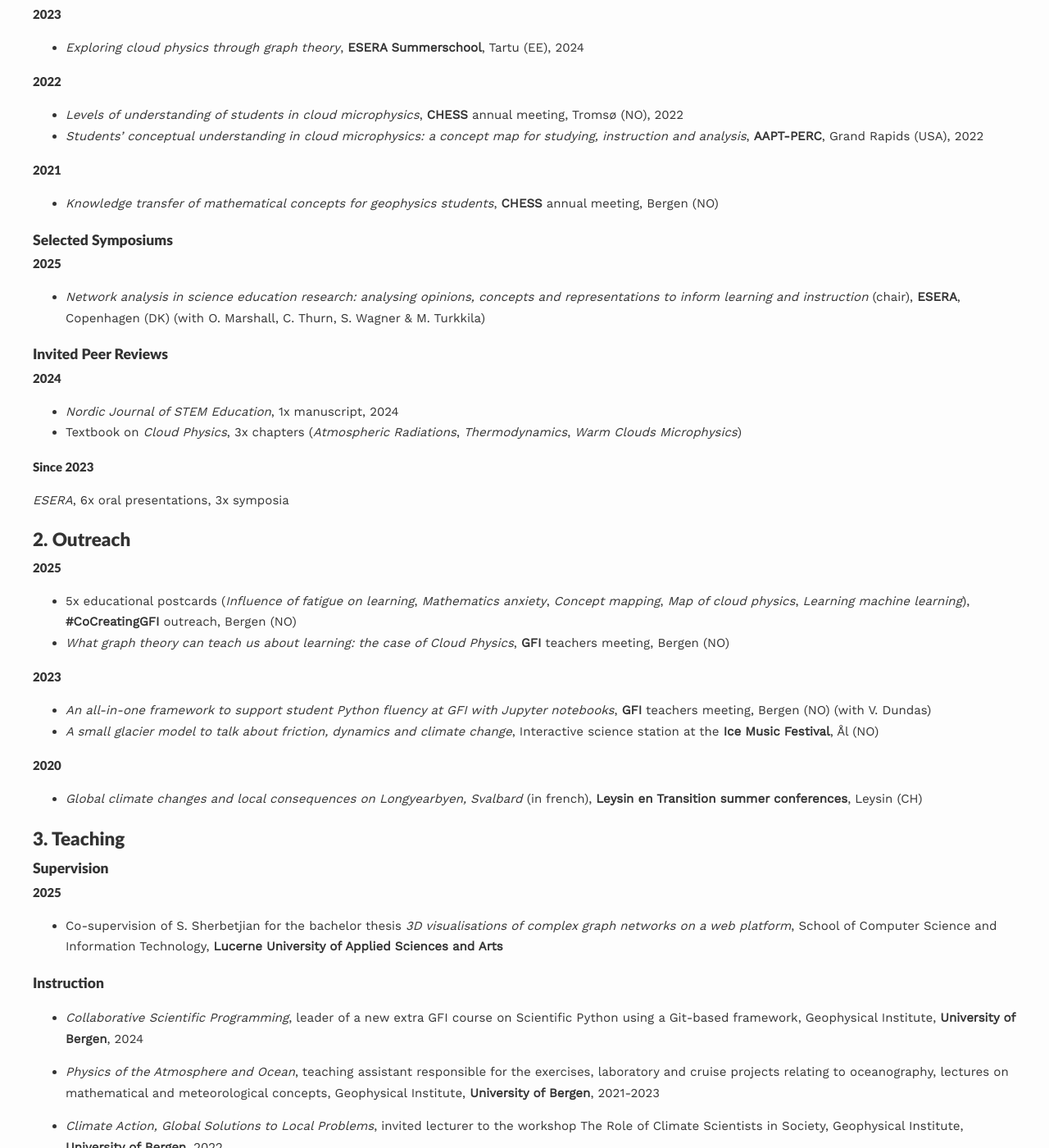
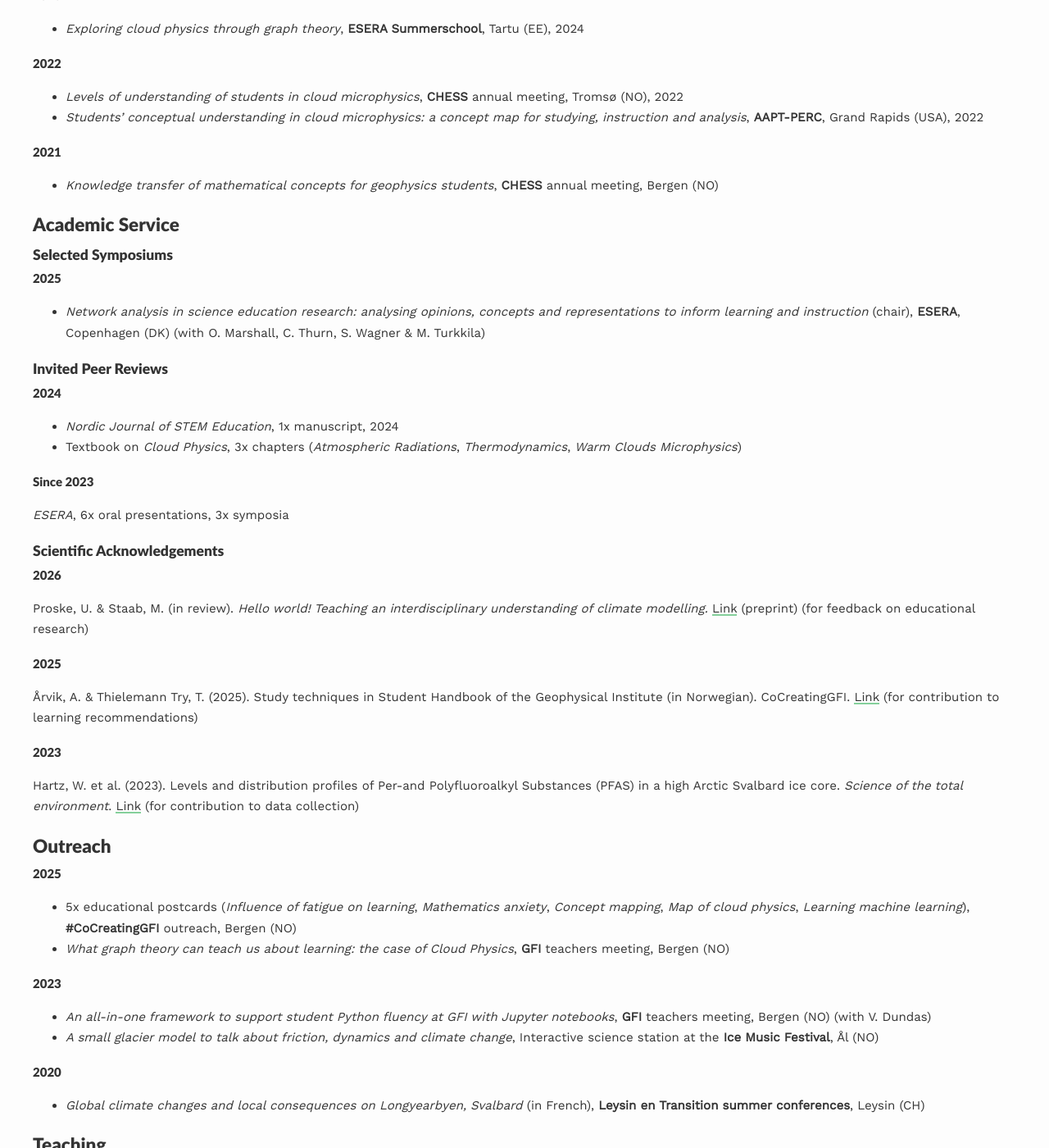
Before and after one commit to julienweihs/julienweihs.github.io, a Jekyll site: the page built from index.md, in a window 1280 px wide and 1400 px high, scrolled down 2658 px. Shown: the whole window at 82% size. Built offline with Jekyll 4.4.1, drawn with Linux system fonts in a browser that asks for light colours; some of the changed text lies outside the part shown.

Commit message:
Refactor and expand scientific communication section
Simplified section headings and removed font tags for clarity. Added 'Academic Service' and 'Scientific Acknowledgements' subsections, and updated language consistency (e.g., capitalization of 'French'). Improved structure for presentations, posters, outreach, and teaching for better readability and organization.

```diff
--- a/index.md
+++ b/index.md
@@ -19,9 +19,9 @@ In my research, I develop methods to quantify characteristics of knowledge and u
 
 ---
 
-# I. Research <font size="3">(1. Publications, 2. Projects)</font>
+# I. Research (Publications, Projects)
 
-## 1. Publications
+## Publications
 **Weihs, J.-P.**, Euler, E., Gjerde, V., & Drange, H. (2025). Exploration of Troublesome and Threshold Concepts in Cloud Microphysics. _Journal of Geoscience Education_. [Link](https://doi.org/10.1080/10899995.2024.2446022)
 
 **Weihs, J.-P.**, & Drange, H. (2025). Représenter et analyser la compréhension conceptuelle de la physique des nuages à l'aide de la théorie des graphes. In V. Munier & M Bächtold (Eds.), _Actes des XIIIe Rencontres scientifiques de l'ARDIST_, 4-7 juin 2024, Montpellier (p. 97-112). Éditions de l'ARDIST. [Link](https://ardist2024.sciencesconf.org/data/pages/Actes_13e_Rencontres_ARDiST.pdf)
@@ -52,7 +52,7 @@ Ramesh, H., **Weihs, J.-P.**, & Madan, G. _'Blown away': Impact of Zonal Winds C
 
 **Weihs, J.-P.** (2019). _Interaction of surface waves with sea-ice in the marginal ice zone_. NTNU. [Link](https://ntnuopen.ntnu.no/ntnu-xmlui/bitstream/handle/11250/2634446/no.ntnu:inspera:43157182:37763738.pdf) (Master's thesis)
 
-## 2. Projects
+## Projects
 
 [iEarth](https://www.iearth.no/): Centre for Integrated Earth Science Education
 
@@ -60,9 +60,9 @@ Ramesh, H., **Weihs, J.-P.**, & Madan, G. _'Blown away': Impact of Zonal Winds C
 
 ---
 
-# II. Scientific Communication <font size="3">(1. Inreach, 2. Outreach, 3. Teaching)</font>
-## 1. Inreach
-### Selected Presentations
+# II. Scientific Communication (Presentations, Posters, Outreach, Teaching)
+
+## Selected Presentations
 #### 2025
 - _Concept maps for teaching and learning, a network-based perspective on understanding and knowledge_, **GFI** annual meeting, Os (NO)
 - _A network-based perspective on understanding and knowledge in STEM: implications for research and teaching_, **SERG** seminar, Bergen (NO)
@@ -75,7 +75,7 @@ Ramesh, H., **Weihs, J.-P.**, & Madan, G. _'Blown away': Impact of Zonal Winds C
 - _Researching and developing geoscience education in Norway: iEarth as a national centre to improve teaching and learning_, **Samtal@SU Geoscience**, Stockholm (SE) (with K. Dunnett & C. Faber)
 - _Exploring cloud physics with graph theory_, **ECER**, Nicosia (CY)
 - _Exploring cloud physics through graph theory_, **ETHZ Atmospheric Physics** group meeting, Zürich (CH)
-- _Exploring cloud physics through graph theory_ (in french), **ARDiST** colloquium, Montpellier (FR)
+- _Exploring cloud physics through graph theory_ (in French), **ARDiST** colloquium, Montpellier (FR)
 - _Exploring cloud physics through graph theory_, **KUPER** group meeting, Copenhagen (DK)
 
 #### 2023
@@ -91,7 +91,7 @@ Ramesh, H., **Weihs, J.-P.**, & Madan, G. _'Blown away': Impact of Zonal Winds C
 #### 2019
 - _Ice-ice collisions and wave energy dissipation in the marginal ice zone_, **AOCEC** group meeting, St. John's (CA)
 
-### Selected Posters
+## Selected Posters
 #### 2025
 - _What does Science mean? Geoscientists' associations with Science_, **iEarth GeoLearning Forum**, Bergen (NO)
 - _What does Science mean? Climate experts' associations with Science_, **BCCR** annual meeting, Bergen (NO)
@@ -111,6 +111,8 @@ Ramesh, H., **Weihs, J.-P.**, & Madan, G. _'Blown away': Impact of Zonal Winds C
 #### 2021
 - _Knowledge transfer of mathematical concepts for geophysics students_, **CHESS** annual meeting, Bergen (NO)
 
+## Academic Service
+
 ### Selected Symposiums
 
 #### 2025
@@ -125,7 +127,18 @@ Ramesh, H., **Weihs, J.-P.**, & Madan, G. _'Blown away': Impact of Zonal Winds C
 #### Since 2023
 _ESERA_, 6x oral presentations, 3x symposia
 
-## 2. Outreach
+### Scientific Acknowledgements
+
+#### 2026
+Proske, U. & Staab, M. (in review). _Hello world! Teaching an interdisciplinary understanding of climate modelling._ [Link](https://doi.org/10.5194/egusphere-2025-6313) (preprint) (for feedback on educational research)
+
+#### 2025
+Årvik, A. & Thielemann Try, T. (2025). Study techniques in Student Handbook of the Geophysical Institute (in Norwegian). CoCreatingGFI. [Link](https://cocreatinggfi.w.uib.no/studenthandboka/) (for contribution to learning recommendations)
+
+#### 2023
+Hartz, W. et al. (2023). Levels and distribution profiles of Per-and Polyfluoroalkyl Substances (PFAS) in a high Arctic Svalbard ice core. _Science of the total environment_. [Link](https://doi.org/10.1016/j.scitotenv.2023.161830) (for contribution to data collection)
+
+## Outreach
 
 #### 2025
 - 5x educational postcards (_Influence of fatigue on learning_, _Mathematics anxiety_, _Concept mapping_, _Map of cloud physics_, _Learning machine learning_), **#CoCreatingGFI** outreach, Bergen (NO)
@@ -136,9 +149,9 @@ _ESERA_, 6x oral presentations, 3x symposia
 - _A small glacier model to talk about friction, dynamics and climate change_, Interactive science station at the **Ice Music Festival**, Ål (NO)
 
 #### 2020
-- _Global climate changes and local consequences on Longyearbyen, Svalbard_ (in french), **Leysin en Transition summer conferences**, Leysin (CH)
+- _Global climate changes and local consequences on Longyearbyen, Svalbard_ (in French), **Leysin en Transition summer conferences**, Leysin (CH)
 
-## 3. Teaching
+## Teaching
 
 ### Supervision
 
```
Also changed, not shown: other parts of index.md (+1 -1 lines).
